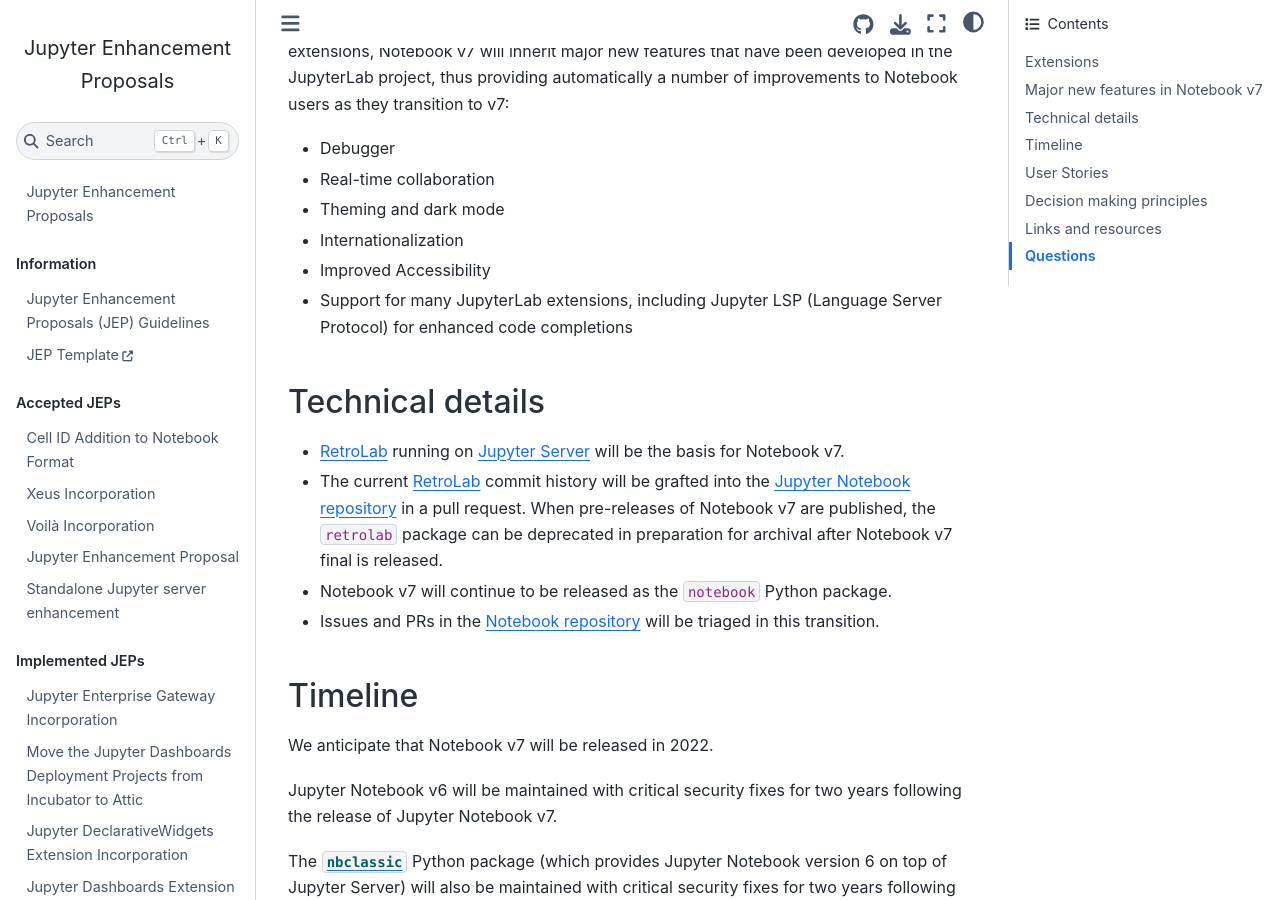
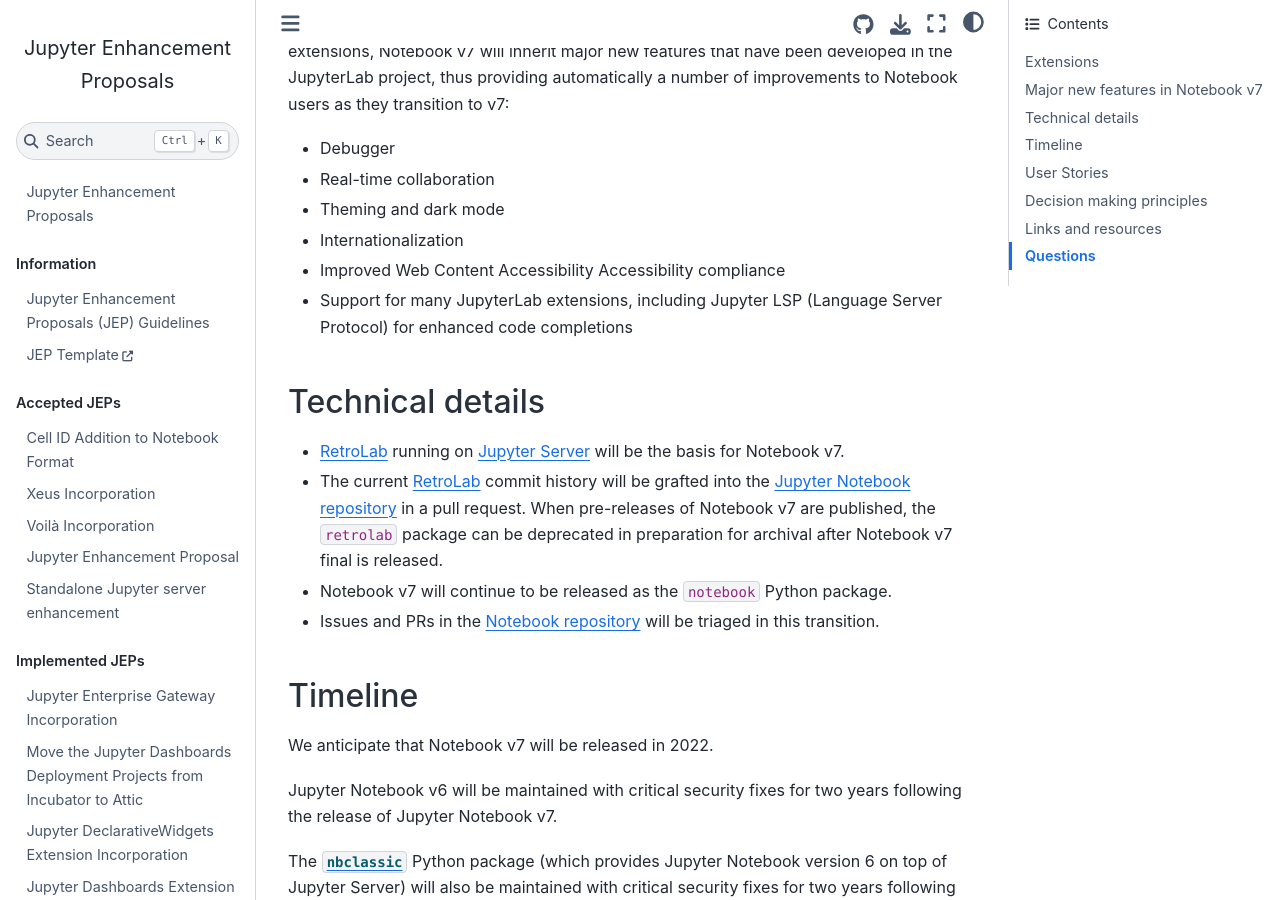
Before and after one commit to jupyter/enhancement-proposals, a Jupyter Book: the page built from NN-notebook-v7/notebook-v7.md, in a window 1280 px wide and 900 px high, scrolled down 2460 px. Built offline with Jupyter Book 1.0.4 settings and Sphinx 7.4.7 and the Sphinx Book theme 1.1.4, drawn with Linux system fonts in a browser that asks for light colours.

Commit message:
Update NN-notebook-v7/notebook-v7.md
Co-authored-by: Tony Fast <tony.fast@gmail.com>

```diff
--- a/NN-notebook-v7/notebook-v7.md
+++ b/NN-notebook-v7/notebook-v7.md
@@ -53,7 +53,7 @@
 - Real-time collaboration
 - Theming and dark mode
 - Internationalization
-- Improved Accessibility
+- Improved Web Content Accessibility Accessibility compliance
 - Support for many JupyterLab extensions, including Jupyter LSP (Language Server Protocol) for enhanced code completions
 
 ## Technical details
```
